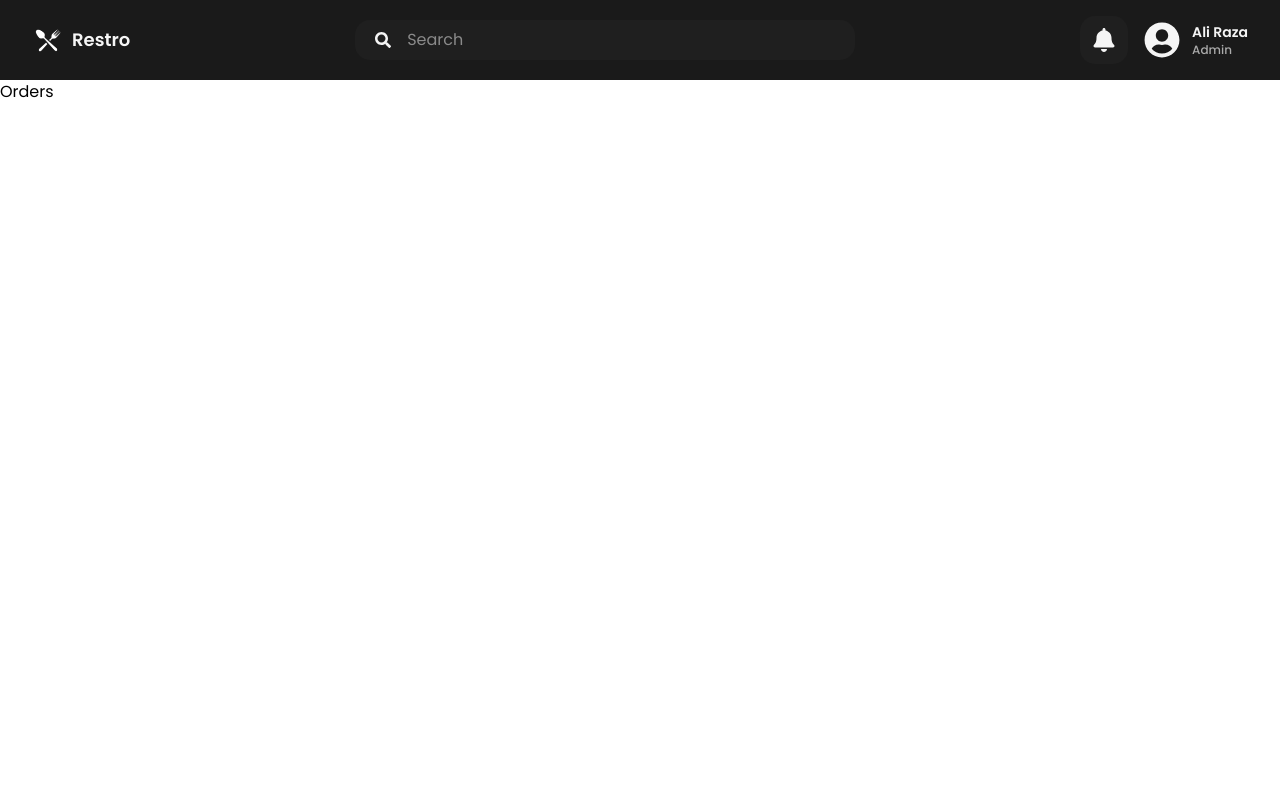
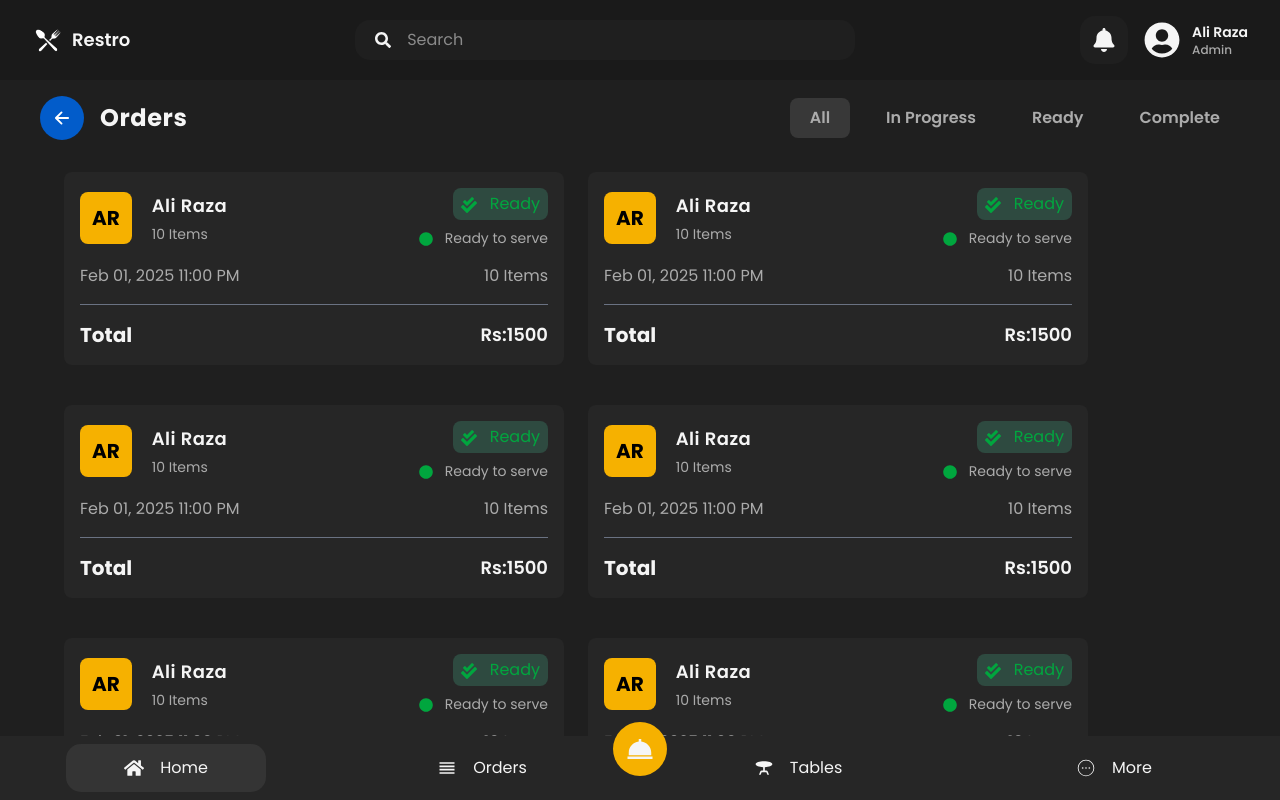
Before and after one commit to AliRaza192/restaurant-POS-system, a React (Vite) app in the folder frontend/: page /orders in a window 1280 px wide. Built offline with nearby package versions, Linux system fonts and the light colour scheme.

Commit message:
order page UI step complete

```diff
--- a/frontend/src/components/home/MiniCard.jsx
+++ b/frontend/src/components/home/MiniCard.jsx
@@ -1,4 +1,3 @@
-
 const MiniCard = ({ title, icons, number, footerNum }) => {
   return (
     <div className="bg-[#1a1a1a] py-5 px-5 rounded-lg w-[50%]">
@@ -15,7 +14,9 @@
         </button>
       </div>
       <div>
-        <h1 className="text-[#f5f5f5] text-4xl font-bold mt-5">{number}</h1>
+        <h1 className="text-[#f5f5f5] text-4xl font-bold mt-5">
+          {title === "Total Earnings" ? `Rs${number}` : number}
+        </h1>
         <h1 className="text-[#f5f5f5] text-lg mt-2">
           <span className="text-[#02ca3a]">{footerNum}%</span> then yesterday
         </h1>
--- a/frontend/src/components/home/OrderList.jsx
+++ b/frontend/src/components/home/OrderList.jsx
@@ -1,4 +1,4 @@
-import { FaCheckCircle, FaCheckDouble, FaCircle } from "react-icons/fa";
+import {  FaCheckDouble, FaCircle } from "react-icons/fa";
 
 const OrderList = () => {
   return (
@@ -20,8 +20,8 @@
           </h1>
         </div>
 
-        <div className="flex flex-col items-start gap-2">
-          <p className="text-green-600 px-4">
+        <div className="flex flex-col items-end gap-2">
+          <p className="text-green-600 ">
             <FaCheckDouble className="inline mr-2" /> Ready
           </p>
           <p className="text-[#ababab] text-sm">
--- a/frontend/src/components/home/RecentOrders.jsx
+++ b/frontend/src/components/home/RecentOrders.jsx
@@ -1,4 +1,3 @@
-import React from "react";
 import { FaSearch } from "react-icons/fa";
 import OrderList from "./OrderList";
 
--- /dev/null
+++ b/frontend/src/components/orders/OrderCard.jsx
@@ -0,0 +1,41 @@
+import { FaCheckDouble, FaCircle } from "react-icons/fa";
+
+const OrderCard = () => {
+  return (
+    <div className="w-[500px] bg-[#262626] p-4 rounded-lg mb-4">
+      <div className="flex items-center gap-5 ">
+        <button className="bg-[#f6b100] p-3 text-xl rounded-lg font-bold">
+          AR
+        </button>
+        <div className="flex items-center justify-between w-[100%]">
+          <div className="flex flex-col items-start gap-1">
+            <h1 className="text-[#f5f5f5] text-lg font-semibold tracking-wide">
+              Ali Raza
+            </h1>
+            <p className="text-[#ababab] text-sm">10 Items</p>
+          </div>
+
+          <div className="flex flex-col items-end gap-2">
+            <p className="text-green-600 bg-[#2e4a40] px-2 py-1 rounded-lg">
+              <FaCheckDouble className="inline mr-2" /> Ready
+            </p>
+            <p className="text-[#ababab] text-sm">
+              <FaCircle className="inline mr-2 text-green-600" /> Ready to serve
+            </p>
+          </div>
+        </div>
+      </div>
+      <div className="flex items-center justify-between mt-4 text-[#ababab]">
+        <p>Feb 01, 2025 11:00 PM</p>
+        <p>10 Items</p>
+      </div>
+      <hr className="w-full mt-4 border-t-1 border-gray-500" />
+      <div className="flex items-center justify-between mt-4">
+        <h1 className="text-[#f5f5f5] text-xl font-bold">Total</h1>
+        <p className="text-[#f5f5f5] text-lg font-semibold">Rs:1500 </p>
+      </div>
+    </div>
+  );
+};
+
+export default OrderCard;
--- /dev/null
+++ b/frontend/src/components/shared/BackButton.jsx
@@ -0,0 +1,11 @@
+import { IoArrowBackOutline } from "react-icons/io5";
+
+const BackButton = () => {
+  return (
+    <button onClick={() => navigator(-1)} className="bg-[#025cca] p-3 text-xl rounded-full font-bold text-white ">
+        <IoArrowBackOutline />
+    </button>
+  )
+}
+
+export default BackButton
--- a/frontend/src/components/shared/BottomNav.jsx
+++ b/frontend/src/components/shared/BottomNav.jsx
@@ -2,19 +2,31 @@
 import { MdOutlineReorder, MdTableBar } from "react-icons/md";
 import { CiCircleMore } from "react-icons/ci";
 import { BiSolidDish } from "react-icons/bi";
+import { useNavigate } from "react-router-dom";
 
 const BottomNav = () => {
+  const navigate = useNavigate();
+
   return (
     <div className="fixed bottom-0 left-0 w-full bg-[#262626] p-2 h-16 flex  justify-around">
-      <button className="flex items-center justify-center text-[#f5f5f5] bg-[#343434] w-[200px] rounded-[15px]">
+      <button
+        onClick={() => navigate("/")}
+        className="flex items-center justify-center text-[#f5f5f5] bg-[#343434] w-[200px] rounded-[15px]"
+      >
         <FaHome className="inline mr-4" size={20} />
         <p>Home</p>
       </button>
-      <button className="flex items-center justify-center text-[#f5f5f5]  w-[200px] rounded-[15px]">
+      <button
+        onClick={() => navigate("/orders")}
+        className="flex items-center justify-center text-[#f5f5f5]  w-[200px] rounded-[15px]"
+      >
         <MdOutlineReorder className="inline mr-4" size={20} />
         <p>Orders</p>
       </button>
-      <button className="flex items-center justify-center text-[#f5f5f5]  w-[200px] rounded-[15px]">
+      <button
+        onClick={() => navigate("/tables")}
+        className="flex items-center justify-center text-[#f5f5f5]  w-[200px] rounded-[15px]"
+      >
         <MdTableBar className="inline mr-4" size={20} />
         <p>Tables</p>
       </button>
--- a/frontend/src/pages/Orders.jsx
+++ b/frontend/src/pages/Orders.jsx
@@ -1,8 +1,69 @@
+import { useState } from "react";
+import OrderCard from "../components/orders/OrderCard";
+import BackButton from "../components/shared/BackButton";
+import BottomNav from "../components/shared/BottomNav";
 
 const Orders = () => {
+  const [status, setStatus] = useState("all");
+
   return (
-    <div>Orders</div>
-  )
-}
+    <section className="bg-[#1f1f1f] h-[calc(100vh-5rem)] overflow-hidden ">
+      <div className="flex items-center justify-between px-10 py-4 ">
+        <div className="flex items-center gap-4">
+          <BackButton />
+          <h1 className="text-[#f5f5f5] text-2xl tracking-wide font-bold">
+            Orders
+          </h1>
+        </div>
+        <div className="flex items-center justify-around gap-4">
+          <button
+            onClick={() => setStatus("all")}
+            className={`text-[#ababab] text-base ${
+              status === "all" && "bg-[#383838] rounded-lg px-5 py-2"
+            } rounded-lg px-5 py-2 font-semibold`}
+          >
+            All
+          </button>
+          <button
+            onClick={() => setStatus("progress")}
+            className={`text-[#ababab] text-base ${
+              status === "progress" && "bg-[#383838] rounded-lg px-5 py-2"
+            } rounded-lg px-5 py-2 font-semibold`}
+          >
+            In Progress
+          </button>
+          <button
+            onClick={() => setStatus("ready")}
+            className={`text-[#ababab] text-base ${
+              status === "ready" && "bg-[#383838] rounded-lg px-5 py-2"
+            } rounded-lg px-5 py-2 font-semibold`}
+          >
+            Ready
+          </button>
+          <button
+            onClick={() => setStatus("complete")}
+            className={`text-[#ababab] text-base ${
+              status === "complete" && "bg-[#383838] rounded-lg px-5 py-2"
+            } rounded-lg px-5 py-2 font-semibold`}
+          >
+            Complete
+          </button>
+        </div>
+      </div>
+      <div className="flex flex-wrap gap-6 px-16 py-4 overflow-y-scroll scrollbar-hide h-[calc(100vh-5rem-5rem)] ">
+        <OrderCard />
+        <OrderCard />
+        <OrderCard />
+        <OrderCard />
+        <OrderCard />
+        <OrderCard />
+        <OrderCard />
+        <OrderCard />
+        <OrderCard />
+      </div>
+      <BottomNav />
+    </section>
+  );
+};
 
-export default Orders
+export default Orders;
```
